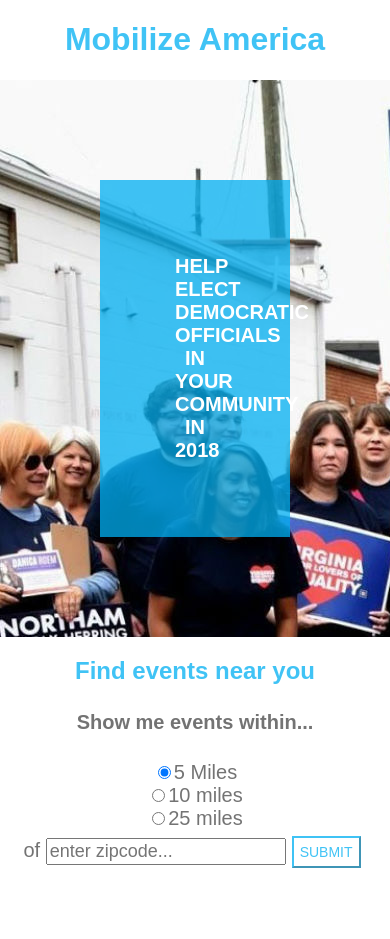
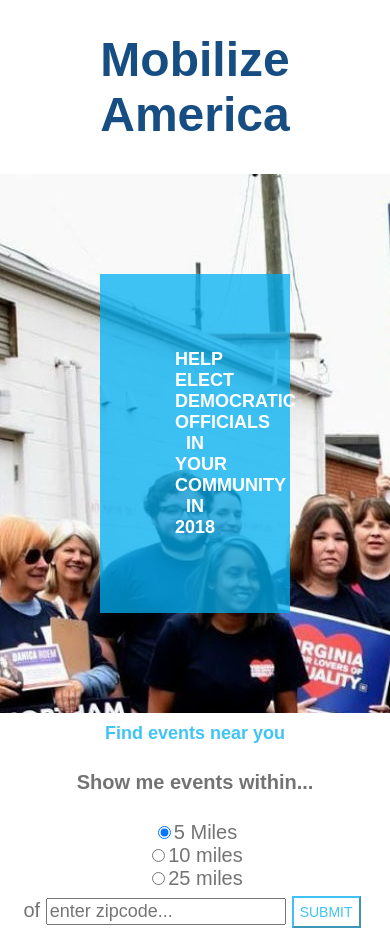
Before and after one commit to marcellamaki/mobilize_america_takehome_project, a React (Create React App) app: page / in a window 390 px wide. Before the commit the page ends 879 px from the top, so only its background shows below. Built offline with nearby package versions, Linux system fonts and the light colour scheme; what google-maps-react would draw is missing.

Commit message:
first minor mobile responsive adjustments

```diff
--- a/src/App.css
+++ b/src/App.css
@@ -21,9 +21,21 @@ p {
  max-width: 350px;
  color: white;
  padding: 75px;
- font-size: 20px;
  margin: auto;
  background-color: rgba(0, 175, 242, 0.75);
+}
+
+@media screen and (max-width: 500px) {
+    h2 {
+        font-size:18px;
+        margin:10px;
+    }
+
+    .small-header-box {
+     max-width: 250px;
+     color: white;
+     background-color: rgba(0, 175, 242, 0.75);
+    }
 }
 
 .input {
@@ -109,8 +121,15 @@ a {
 
 }
 
+h1 {
+  text-align: center;
+  color:rgb(22, 77, 130);
+  font-weight: bold;
+  font-size: 48px;
+}
 
-h1, h2 {
+
+h2 {
   text-align: center;
   color:rgba(0, 175, 242, 0.75);
   font-weight: bold;
```
